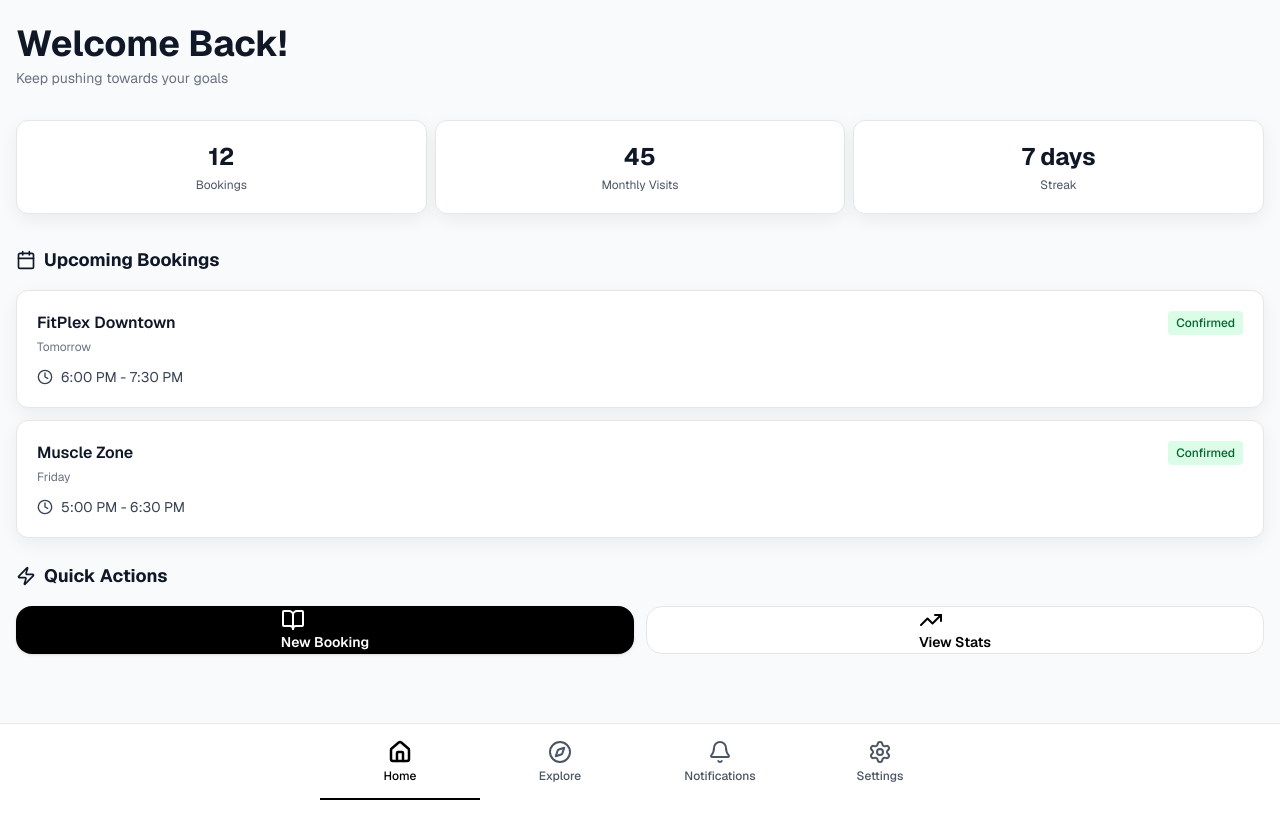
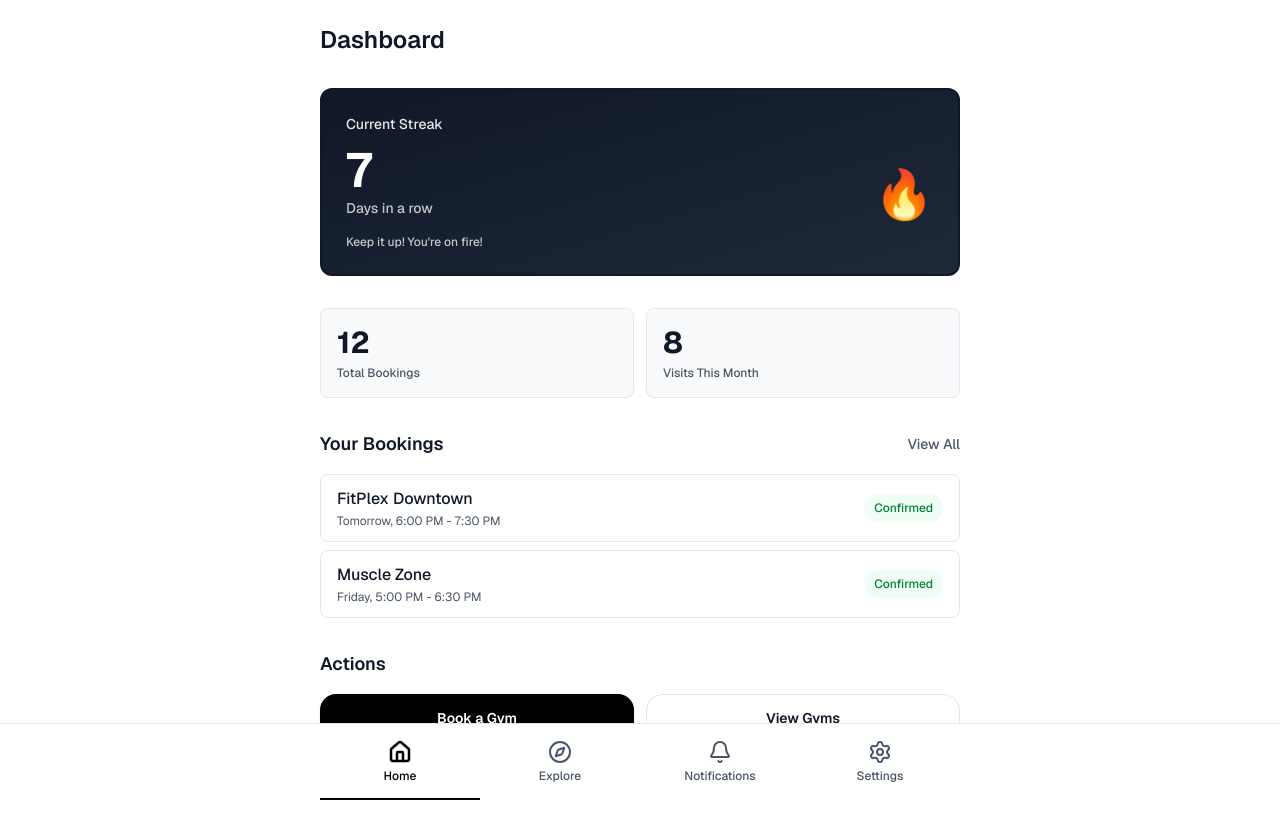
Before and after one commit to whoabhaysharma/bmg-ui, a Next.js app: page /user/dashboard in a window 1280 px wide. Shown: the top 838 px of the page. Before the commit the page ends 800 px from the top, so only its background shows below. Built offline with nearby package versions, Linux system fonts and the light colour scheme.

Commit message:
created the dashboard apge

```diff
--- a/app/user/dashboard/page.tsx
+++ b/app/user/dashboard/page.tsx
@@ -1,97 +1,99 @@
 import Button from '@/components/ui/button';
 import Card from '@/components/ui/card';
-import { Icon } from '@/components/icons';
 
 export default function UserDashboard() {
   const upcomingBookings = [
     {
       id: 1,
       gym: 'FitPlex Downtown',
-      date: 'Tomorrow',
-      time: '6:00 PM - 7:30 PM',
+      date: 'Tomorrow, 6:00 PM - 7:30 PM',
       status: 'Confirmed',
     },
     {
       id: 2,
       gym: 'Muscle Zone',
-      date: 'Friday',
-      time: '5:00 PM - 6:30 PM',
+      date: 'Friday, 5:00 PM - 6:30 PM',
       status: 'Confirmed',
     },
   ];
 
-  const stats = [
-    { label: 'Bookings', value: '12' },
-    { label: 'Monthly Visits', value: '45' },
-    { label: 'Streak', value: '7 days' },
-  ];
-
   return (
-    <div className="min-h-screen bg-gray-50 dark:bg-gray-900">
-      <div className="container mx-auto px-4 py-4">
-        {/* Header with greeting */}
-        <div className="mb-8 mt-2">
-          <h1 className="text-4xl font-bold text-gray-900 dark:text-white mb-1">Welcome Back!</h1>
-          <p className="text-gray-500 dark:text-gray-400 text-sm">Keep pushing towards your goals</p>
+    <div className="min-h-screen bg-white dark:bg-gray-950">
+      <div className="mx-auto max-w-2xl px-4 py-6">
+        {/* Hero Section with Stats */}
+        <div className="mb-8">
+          <h1 className="text-2xl font-semibold text-gray-900 dark:text-white">Dashboard</h1>
         </div>
 
-        {/* Stats Grid */}
-        <div className="grid grid-cols-3 gap-2 mb-8">
-          {stats.map((stat) => (
-            <Card
-              key={stat.label}
-              className="p-3 text-center"
-            >
-              <p className="text-2xl font-bold text-gray-900 dark:text-white">{stat.value}</p>
-              <p className="text-xs text-gray-600 dark:text-gray-400 mt-1">{stat.label}</p>
-            </Card>
-          ))}
+        {/* Streak Highlight Card */}
+        <div className="mb-8 rounded-xl border-2 border-gray-900 dark:border-gray-100 bg-gradient-to-br from-gray-900 to-gray-800 dark:from-gray-100 dark:to-gray-200 p-6 text-white dark:text-gray-900">
+          <p className="text-sm font-medium opacity-90">Current Streak</p>
+          <div className="mt-3 flex items-end justify-between">
+            <div>
+              <p className="text-5xl font-bold tracking-tighter">7</p>
+              <p className="mt-1 text-sm font-medium opacity-75">Days in a row</p>
+            </div>
+            <div className="text-5xl">🔥</div>
+          </div>
+          <p className="mt-4 text-xs font-medium opacity-75">Keep it up! You're on fire!</p>
+        </div>
+
+        {/* Stats Row */}
+        <div className="mb-8 grid grid-cols-2 gap-3">
+          <div className="rounded-lg border border-gray-200 dark:border-gray-800 bg-gray-50 dark:bg-gray-900 p-4">
+            <p className="text-3xl font-bold text-gray-900 dark:text-white">12</p>
+            <p className="mt-1 text-xs font-medium text-gray-600 dark:text-gray-400">Total Bookings</p>
+          </div>
+          <div className="rounded-lg border border-gray-200 dark:border-gray-800 bg-gray-50 dark:bg-gray-900 p-4">
+            <p className="text-3xl font-bold text-gray-900 dark:text-white">8</p>
+            <p className="mt-1 text-xs font-medium text-gray-600 dark:text-gray-400">Visits This Month</p>
+          </div>
         </div>
 
         {/* Upcoming Bookings Section */}
-        <div className="mb-6">
-          <h2 className="text-lg font-bold mb-4 text-gray-900 dark:text-white flex items-center gap-2">
-            <Icon name="Calendar" className="w-5 h-5" />
-            Upcoming Bookings
-          </h2>
-          <div className="space-y-3">
-            {upcomingBookings.map((booking) => (
-              <Card
-                key={booking.id}
-                className="p-4"
-              >
-                <div className="flex justify-between items-start mb-3">
-                  <div>
-                    <h3 className="font-semibold text-gray-900 dark:text-white">{booking.gym}</h3>
-                    <p className="text-xs text-gray-500 dark:text-gray-500 mt-1">{booking.date}</p>
+        <div className="mb-8">
+          <div className="mb-4 flex items-center justify-between">
+            <h2 className="text-lg font-semibold text-gray-900 dark:text-white">Your Bookings</h2>
+            <a href="/user/explore" className="text-sm font-medium text-gray-600 dark:text-gray-400 hover:text-gray-900 dark:hover:text-white">
+              View All
+            </a>
+          </div>
+
+          <div className="space-y-2">
+            {upcomingBookings.length > 0 ? (
+              upcomingBookings.map((booking) => (
+                <div
+                  key={booking.id}
+                  className="flex items-center justify-between rounded-lg border border-gray-200 dark:border-gray-800 bg-white dark:bg-gray-900 px-4 py-3"
+                >
+                  <div className="flex-1">
+                    <p className="font-medium text-gray-900 dark:text-white">{booking.gym}</p>
+                    <p className="mt-0.5 text-xs text-gray-600 dark:text-gray-400">{booking.date}</p>
                   </div>
-                  <span className="bg-green-100 dark:bg-green-900 text-green-800 dark:text-green-100 px-2 py-1 rounded text-xs font-medium">
+                  <span className="ml-4 inline-flex items-center rounded-full bg-green-50 dark:bg-green-900/30 px-2.5 py-1.5 text-xs font-medium text-green-700 dark:text-green-400">
                     {booking.status}
                   </span>
                 </div>
-                <div className="flex items-center gap-2 text-sm text-gray-700 dark:text-gray-300">
-                  <Icon name="Clock" className="w-4 h-4" />
-                  <span>{booking.time}</span>
-                </div>
-              </Card>
-            ))}
+              ))
+            ) : (
+              <div className="rounded-lg border border-gray-200 dark:border-gray-800 bg-gray-50 dark:bg-gray-900 px-4 py-8 text-center">
+                <p className="text-sm text-gray-600 dark:text-gray-400">No upcoming bookings</p>
+              </div>
+            )}
           </div>
         </div>
 
-        {/* Quick Actions */}
+        {/* Quick Links Section */}
         <div className="mb-24">
-          <h2 className="text-lg font-bold mb-4 text-gray-900 dark:text-white flex items-center gap-2">
-            <Icon name="Zap" className="w-5 h-5" />
-            Quick Actions
-          </h2>
+          <div className="mb-4">
+            <h2 className="text-lg font-semibold text-gray-900 dark:text-white">Actions</h2>
+          </div>
           <div className="grid grid-cols-2 gap-3">
-            <Button className="py-3 flex flex-col items-center gap-2 text-sm font-semibold">
-              <Icon name="BookOpen" className="w-6 h-6" />
-              <span>New Booking</span>
+            <Button className="w-full py-2.5 text-sm font-medium">
+              Book a Gym
             </Button>
-            <Button variant="outline" className="py-3 flex flex-col items-center gap-2 text-sm font-semibold text-black dark:text-white">
-              <Icon name="TrendingUp" className="w-6 h-6" />
-              <span>View Stats</span>
+            <Button variant="outline" className="w-full py-2.5 text-sm font-medium text-gray-900 dark:text-white">
+              View Gyms
             </Button>
           </div>
         </div>
```
